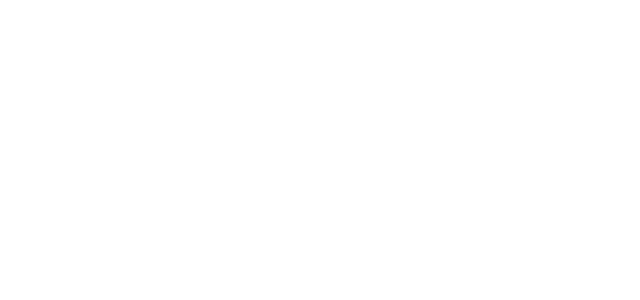
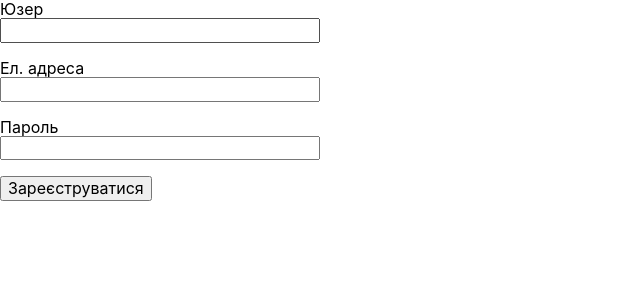
Before and after one commit to Allovallo/redux-login, a React (Create React App) app: page /register in a window 1280 px wide. Before the commit this address had no page. Shown: the top 300 px of the page, without its empty margins (0-640 px from the left). Built offline with nearby package versions, Linux system fonts and the light colour scheme.

Commit message:
files updated

```diff
--- a/src/components/App.js
+++ b/src/components/App.js
@@ -2,12 +2,14 @@
 
 import Home from '../pages/Home';
 import Login from '../pages/Login';
+import Register from '../pages/Register';
 
 export const App = () => {
   return (
     <Routes>
       <Route path="/" element={<Home />} />
       <Route path="/login" element={<Login />} />
+      <Route path="/register" element={<Register />}></Route>
     </Routes>
   );
 };
--- /dev/null
+++ b/src/components/RegisterForm/RegisterForm.js
@@ -0,0 +1,25 @@
+import css from './RegisterForm.module.css';
+
+export const RegisterForm = () => {
+  const handleSubmit = event => {
+    event.preventDefault();
+  };
+
+  return (
+    <form className={css.form} onSubmit={handleSubmit} autoComplete="off">
+      <label className={css.label}>
+        Юзер
+        <input type="text" name="name" />
+      </label>
+      <label className={css.label}>
+        Ел. адреса
+        <input type="email" name="email" />
+      </label>
+      <label className={css.label}>
+        Пароль
+        <input type="password" name="password" />
+      </label>
+      <button type="submit">Зареєструватися</button>
+    </form>
+  );
+};
--- /dev/null
+++ b/src/components/RegisterForm/RegisterForm.module.css
@@ -0,0 +1,8 @@
+.form {
+  width: 320px;
+}
+.label {
+  display: flex;
+  flex-direction: column;
+  margin-bottom: 16px;
+}
--- /dev/null
+++ b/src/pages/Register.js
@@ -0,0 +1,13 @@
+import { Helmet } from 'react-helmet';
+import { RegisterForm } from '../components/RegisterForm/RegisterForm';
+
+export default function Register() {
+  return (
+    <div>
+      <Helmet>
+        <title>Регістрація</title>
+      </Helmet>
+      <RegisterForm />
+    </div>
+  );
+}
```
Also changed, not shown: src/pages/Tasks.js (added, +12 -0 lines).
